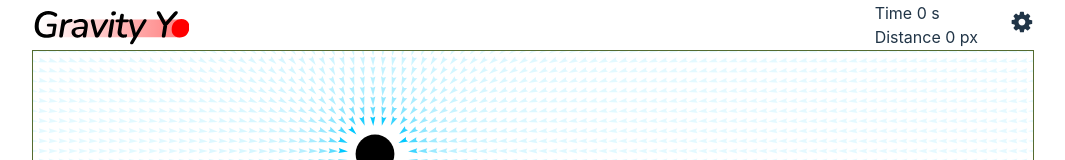
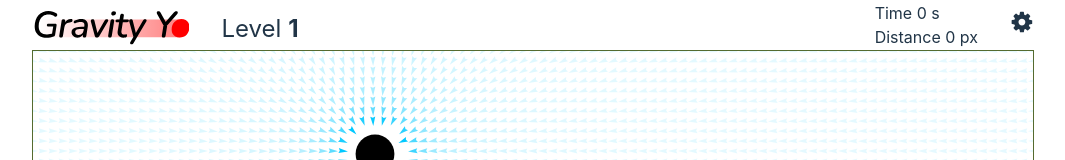
Before and after one commit to bonus-tm/gravity-yo, a Vue app: page / in a window 1280 px wide. Shown: the top 160 px of the page, without its empty margins (107-1172 px from the left). Built offline with nearby package versions, Linux system fonts and the light colour scheme.

Commit message:
Add level number

```diff
--- a/src/App.vue
+++ b/src/App.vue
@@ -158,6 +158,10 @@ const toggleSettings = () => {
 <template>
   <header>
     <Logo />
+    <h2>
+      Level
+      <b>{{ params.celestialsCount }}</b>
+    </h2>
     <div class="spacer" />
     <div>
       <div>
--- a/src/style.css
+++ b/src/style.css
@@ -58,6 +58,10 @@ body {
 h1 {
   font-size: 3.2em;
   line-height: 1.1;
+}
+h2 {
+  font-weight: normal;
+  padding-top: 8px;
 }
 
 header {
```
